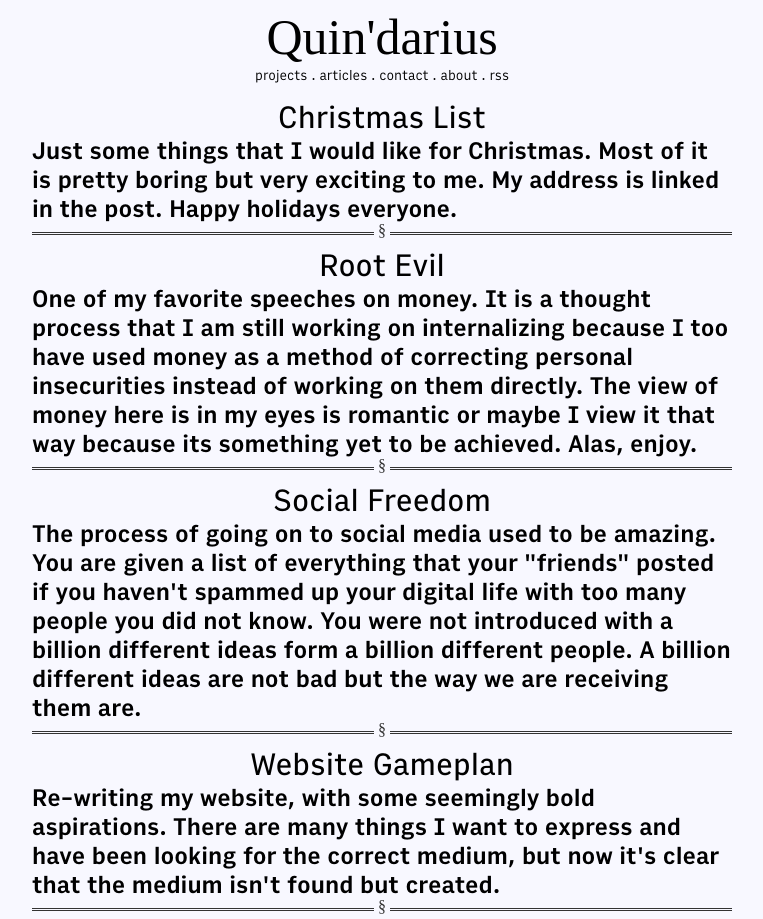
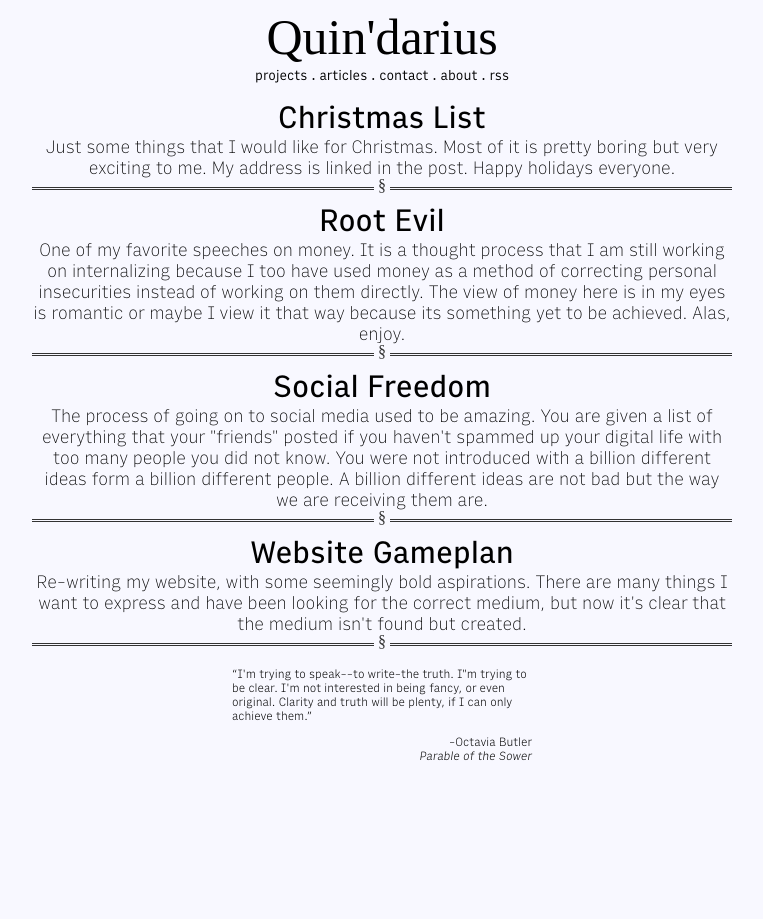
Before and after one commit to quindariuss/quindarius.com, a plain HTML site: page index.html in a window 1280 px wide. Shown: the top 919 px of the page, without its empty margins (258-1021 px from the left). After the commit the page ends 800 px from the top, so only its background shows below. Drawn offline with Linux system fonts and the light colour scheme.

Commit message:
fixed an ugly bug

```diff
--- a/index.html
+++ b/index.html
@@ -30,12 +30,12 @@
 <h2>
 	Christmas List
 </h2>
-<h4>
+<h6 style="text-align:center">
 	Just some things that I would like for Christmas.
 	Most of it is pretty boring but very exciting to me.
 	My address is linked in the post.
 	Happy holidays everyone.
-<h4>
+</h6>
 </a>
 </article>
 <hr/>
@@ -44,12 +44,12 @@
 <h2>
 	Root Evil
 </h2>
-<h4>
+<h6 style="text-align:center">
 One of my favorite speeches on money.
 It is a thought process that I am still working on internalizing because I too have used money as a method of correcting personal insecurities instead of working on them directly.
 The view of money here is in my eyes is romantic or maybe I view it that way because its something yet to be achieved.
 Alas, enjoy.
-<h4>
+</h6>
 </a>
 </article>
 
@@ -60,12 +60,12 @@ Alas, enjoy.
 		<h2>
 			Social Freedom
 		</h2>
-		<h4>
+<h6 style="text-align:center">
 			The process of going on to social media used to be amazing.
 			You are given a list of everything that your "friends" posted if you haven't spammed up your digital life with too many people you did not know.
 			You were not introduced with a billion different ideas form a billion different people.
 			A billion different ideas are not bad but the way we are receiving them are.
-		</h4>
+		</h6>
 	</a>
 </article>
 <hr/>
@@ -74,10 +74,10 @@ Alas, enjoy.
 		<h2>
 			Website Gameplan
 		</h2>
-		<h4>
+<h6 style="text-align:center">
 			Re-writing my website, with some seemingly bold aspirations.
 			There are many things I want to express and have been looking for the correct medium, but now it's clear that the medium isn't found but created.
-		</h4>
+		</h6>
 	</a>
 </article>
 <hr/>
--- a/typography.css
+++ b/typography.css
@@ -37,7 +37,7 @@ h5
 	text-align: left;
 	font-family: OutputSans;
 	font-weight: 400;
-	font-size: 24;
+	font-size: 18;
 }
 h6
 {
@@ -46,7 +46,7 @@ h6
 	font-family: OutputSans;
 	font-style: normal;
 	font-weight: 200;
-	font-size: 24;
+	font-size: 18;
 }
 p
 {
```
